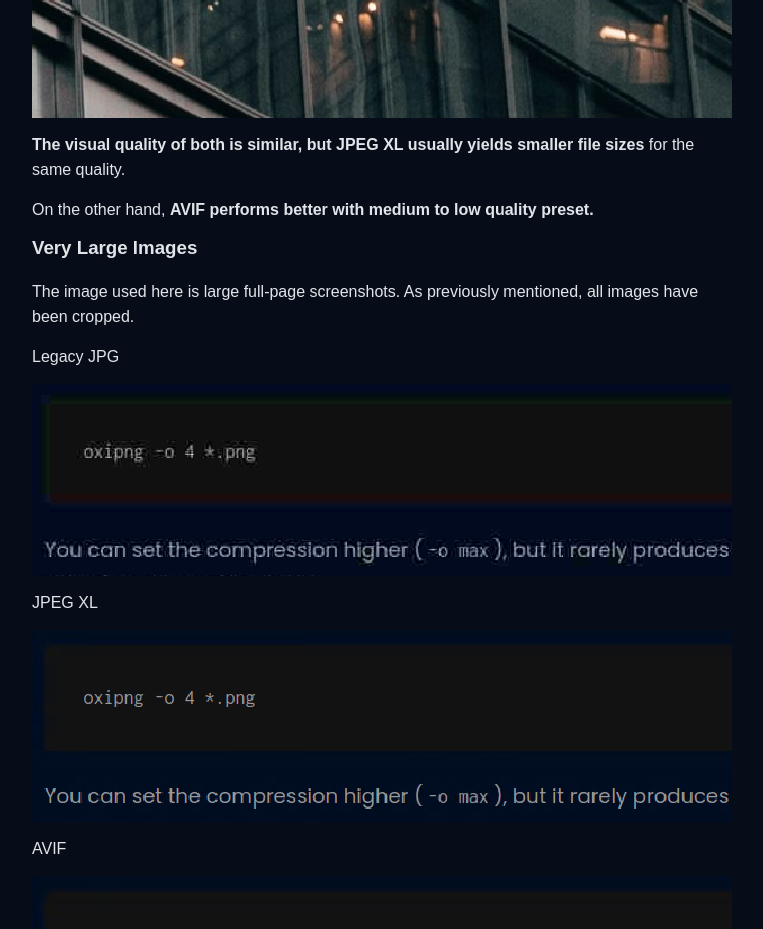
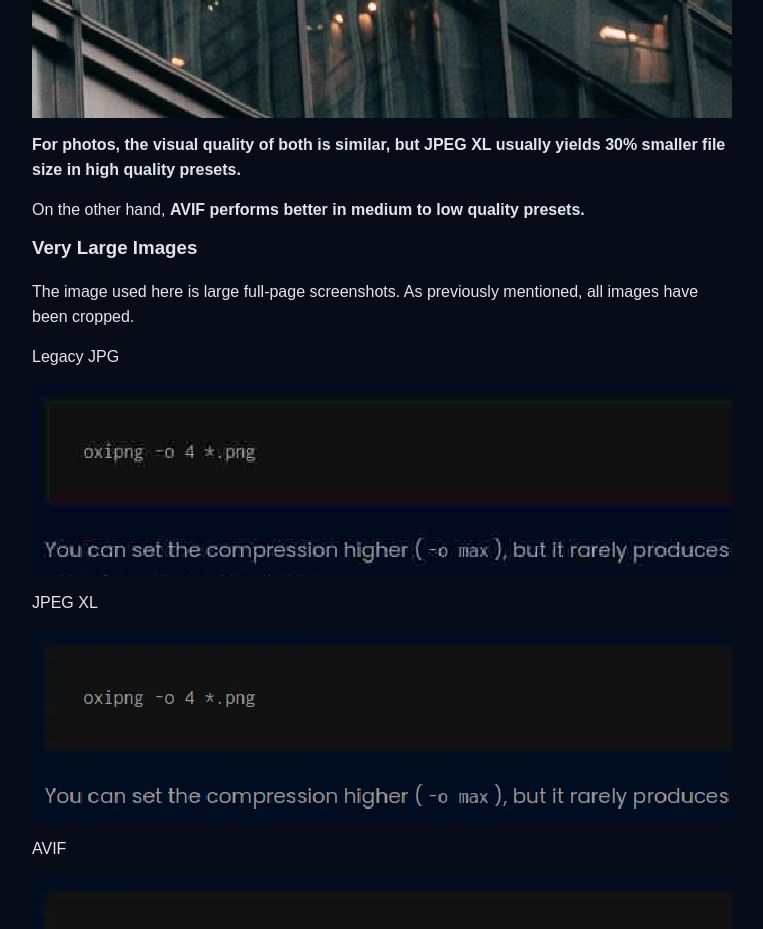
Before and after one commit to JacobDev1/xl-converter-docs, a React (Vite) app: page /jpeg-xl-vs-avif in a window 1280 px wide. Shown: the part 2840-3769 px from the top of the page, without its empty margins (468-1231 px from the left). Built offline with nearby package versions, Linux system fonts and the light colour scheme; the HTML template or start-up script is replaced by a standard one.

Commit message:
Clarify format comparison

```diff
--- a/src/pages/JPEGXLvsAVIF.tsx
+++ b/src/pages/JPEGXLvsAVIF.tsx
@@ -58,8 +58,8 @@ export default function JPEGXLvsAVIF() {
         <img src={photo_hq_jxl} />
         <p>AVIF</p>
         <img src={photo_hq_avif} />
-        <p><b>The visual quality of both is similar, but JPEG XL usually yields smaller file sizes</b> for the same quality.</p>
-        <p>On the other hand, <b>AVIF performs better with medium to low quality preset.</b></p>
+        <p><b>For photos, the visual quality of both is similar, but JPEG XL usually yields 30% smaller file size in high quality presets.</b></p>
+        <p>On the other hand, <b>AVIF performs better in medium to low quality presets.</b></p>
 
         <h3>Very Large Images</h3>
         <p>The image used here is large full-page screenshots. As previously mentioned, all images have been cropped.</p>
```
